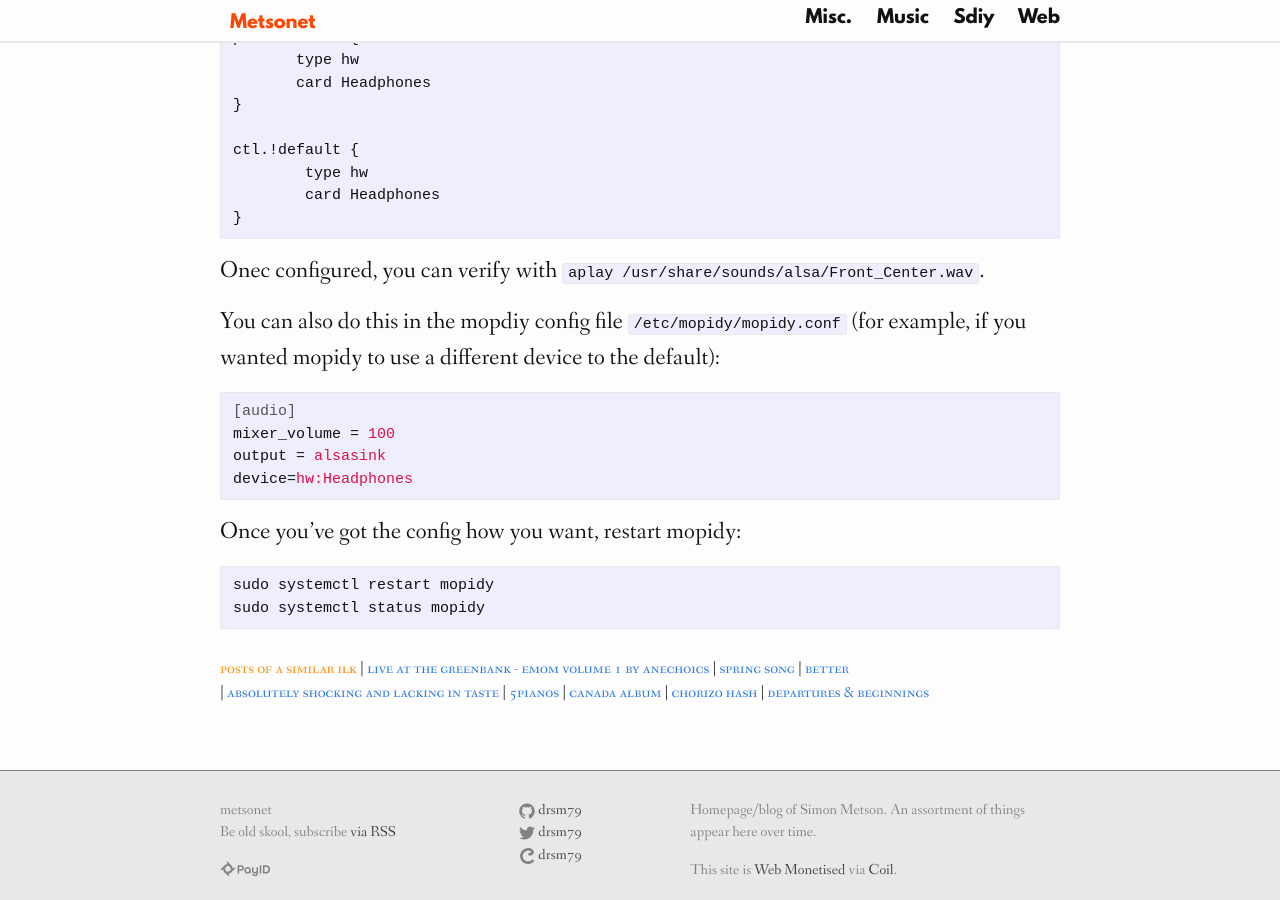
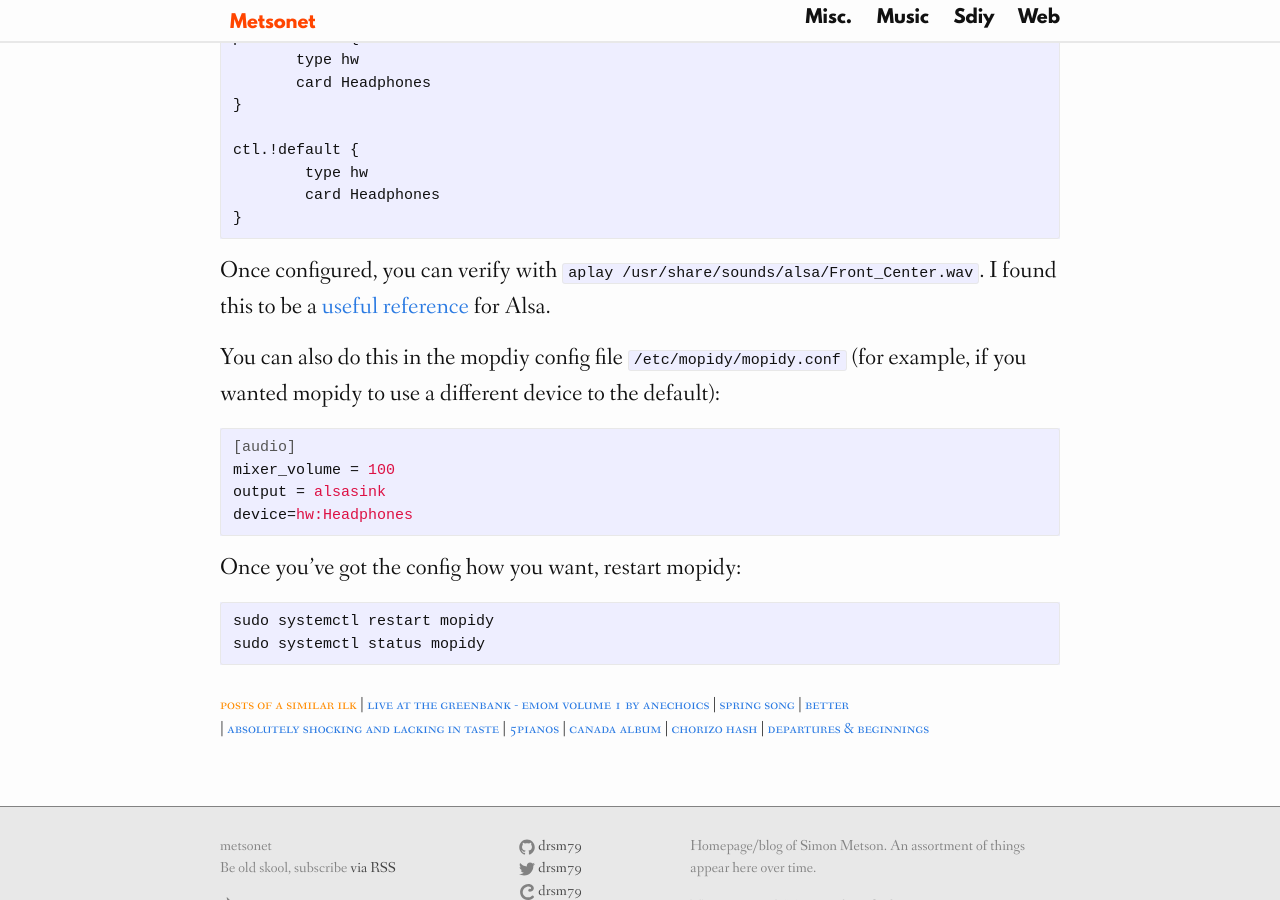
Before and after one commit to drsm79/drsm79.github.com, a Jekyll site: the page built from _posts/2020-11-06-Office_music_with_Mopidy.md, in a window 1280 px wide and 900 px high, scrolled down 1483 px. Built offline with Jekyll 4.4.1, drawn with Linux system fonts in a browser that asks for light colours; comment, search, counter and statistics services are not loaded.

Commit message:
Update 2020-11-06-Office_music_with_Mopidy.md

````diff
--- a/_posts/2020-11-06-Office_music_with_Mopidy.md
+++ b/_posts/2020-11-06-Office_music_with_Mopidy.md
@@ -58,7 +58,7 @@ ctl.!default {
 }
 ```
 
-Onec configured, you can verify with `aplay /usr/share/sounds/alsa/Front_Center.wav`.
+Once configured, you can verify with `aplay /usr/share/sounds/alsa/Front_Center.wav`. I found this to be a [useful reference](https://www.alsa-project.org/wiki/Asoundrc) for Alsa.
 
 You can also do this in the mopdiy config file `/etc/mopidy/mopidy.conf` (for example, if you wanted mopidy to use a different device to the default):
 
````
